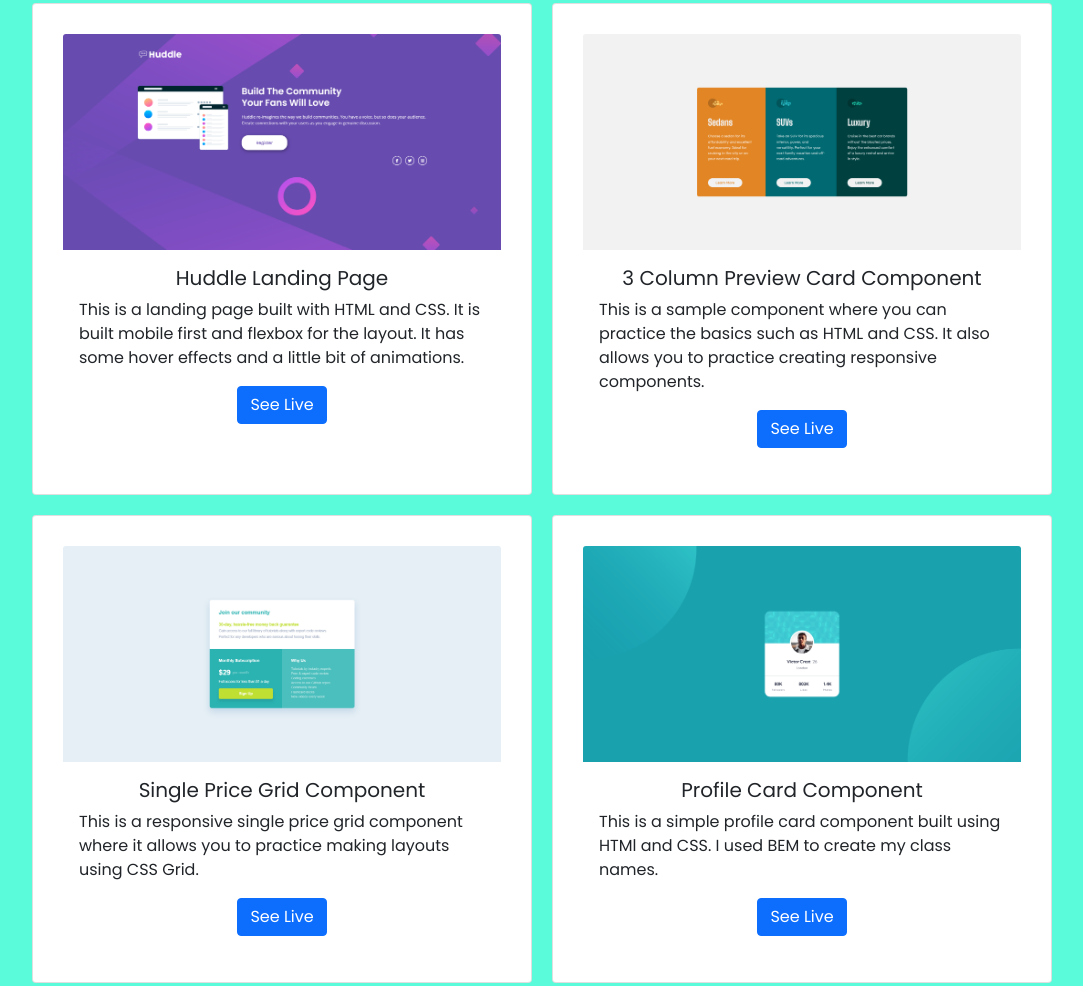
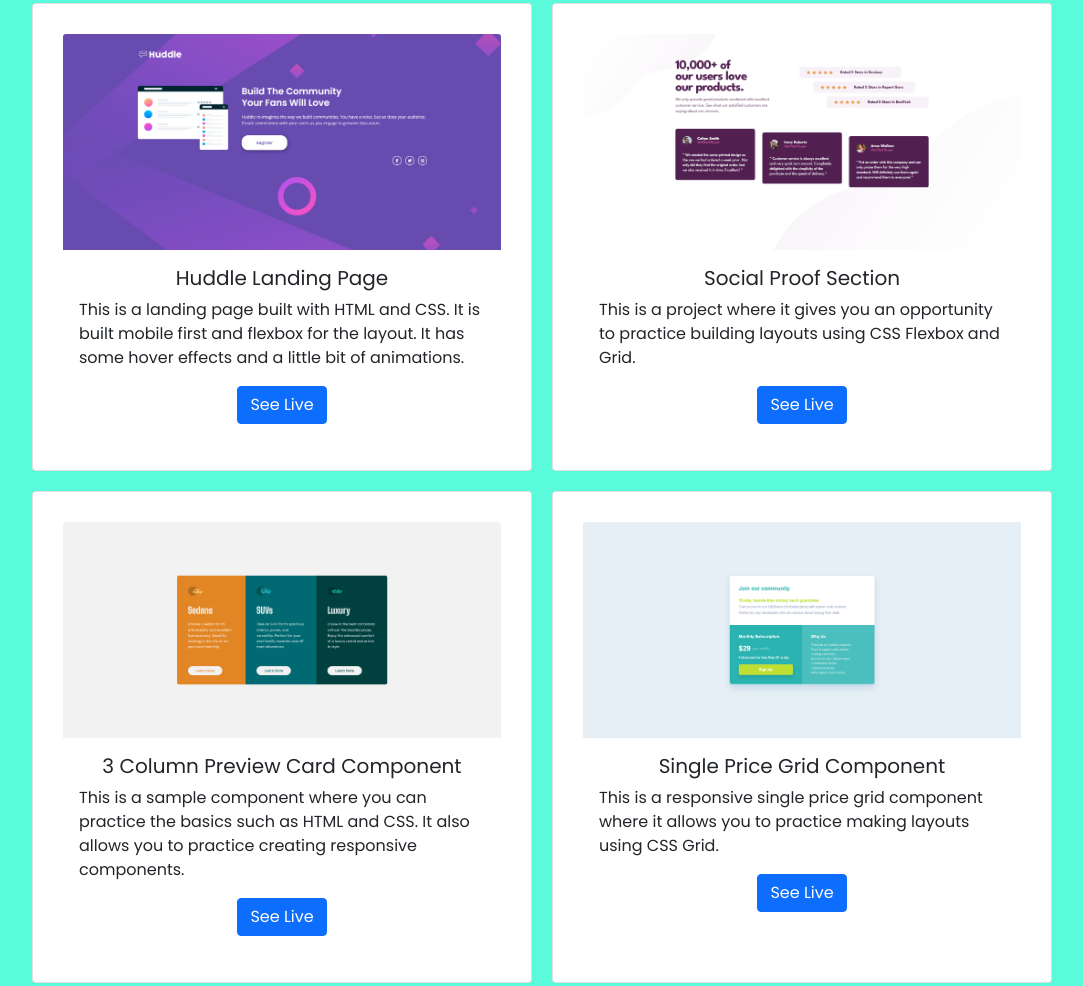
Before and after one commit to schindlerdumagat/webportfolio, a plain HTML site: page index.html in a window 1280 px wide. Shown: the part 5846-6832 px from the top of the page, without its empty margins (98-1181 px from the left). Drawn offline with nearby package versions, Linux system fonts and the light colour scheme.

Commit message:
add: social proof section project

```diff
--- a/index.html
+++ b/index.html
@@ -258,6 +258,16 @@
 						</div>
 					</div>
 					<div class="card card-item">
+						<img src="assets/social-proof-section.png" class="card-img-top" alt="project">
+						<div class="card-body">
+							<h5 class="card-title text-center">Social Proof Section</h5>
+							<p class="card-text">This is a project where it gives you an opportunity to practice building layouts using CSS Flexbox and Grid.</p>
+							<div class="text-center">
+								<a href="https://schindlerdumagat.github.io/social-proof-section/" class="btn btn-primary" target="blank">See Live</a>
+							</div>
+						</div>
+					</div>
+					<div class="card card-item">
 						<img src="assets/3-column-preview-card-component.png" class="card-img-top" alt="project">
 						<div class="card-body">
 							<h5 class="card-title text-center">3 Column Preview Card Component</h5>
```
Also changed, not shown: assets/social-proof-section.png (added).
